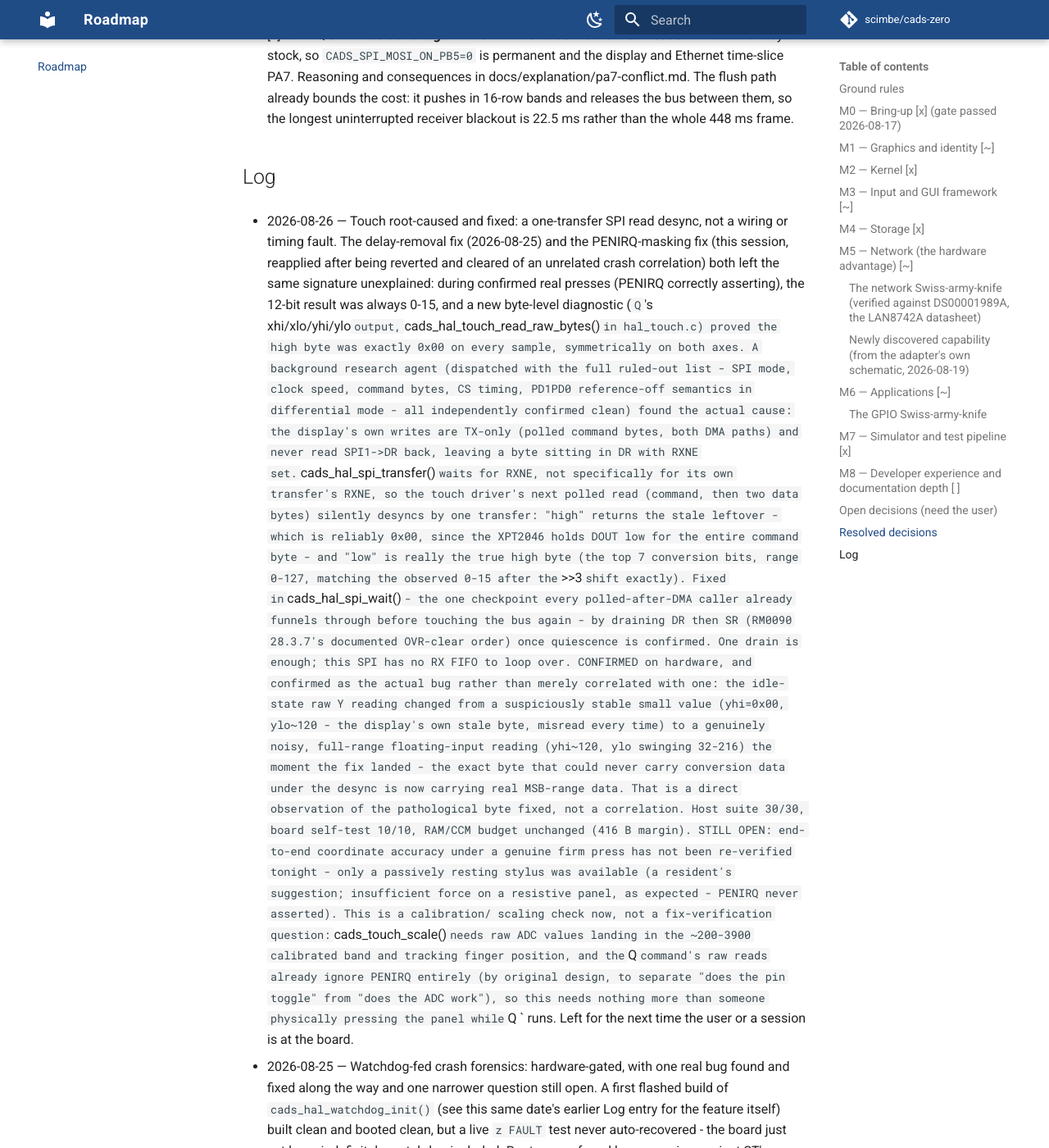
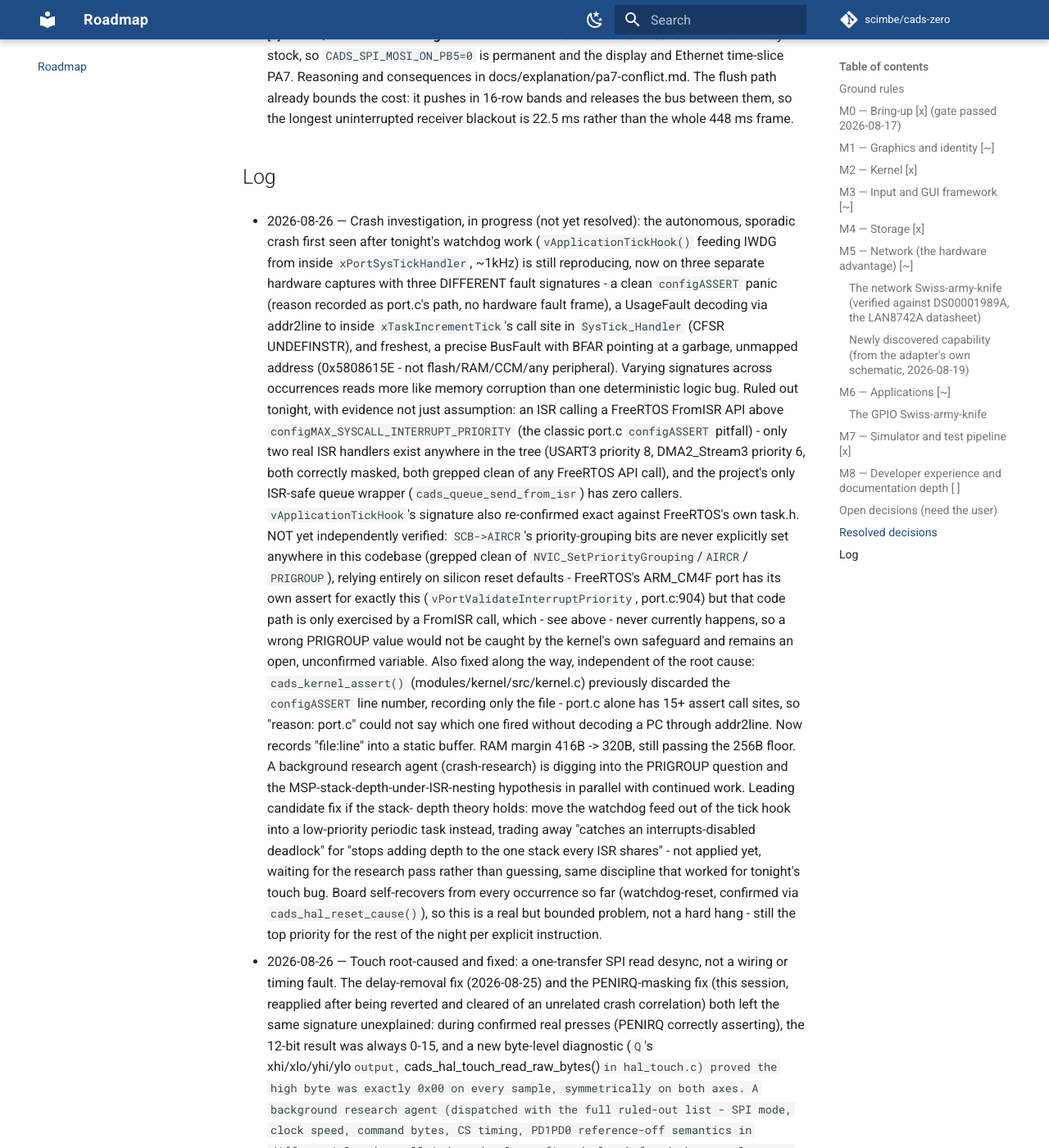
Before and after one commit to scimbe/cads-zero-firmware, an MkDocs documentation site: the page built from docs/ROADMAP.md, in a window 1280 px wide and 1400 px high, scrolled down 38823 px. Shown: the whole window at 82% size. Built offline with MkDocs 1.6.1 and Material for MkDocs 9.7.7, drawn with Linux system fonts in a browser that asks for light colours; comment, search, counter and statistics services are not loaded.

Commit message:
docs: log tonight's crash investigation progress in ROADMAP.md
In-progress write-up: three different fault signatures across three
captures (clean configASSERT panic, UsageFault/UNDEFINSTR, precise
BusFault with a garbage BFAR), the ISR-priority-violation hypothesis
ruled out by exhaustive ISR inventory, the still-open PRIGROUP
question, and the assert file:line fix. Not resolved yet - a research
agent is digging into the PRIGROUP/stack-depth angle before any
structural fix is applied.

```diff
--- a/docs/ROADMAP.md
+++ b/docs/ROADMAP.md
@@ -2020,6 +2020,53 @@ _None outstanding._
 
 ## Log
 
+- 2026-08-26 — Crash investigation, in progress (not yet resolved): the
+  autonomous, sporadic crash first seen after tonight's watchdog work
+  (`vApplicationTickHook()` feeding IWDG from inside `xPortSysTickHandler`,
+  ~1kHz) is still reproducing, now on three separate hardware captures with
+  three DIFFERENT fault signatures - a clean `configASSERT` panic (reason
+  recorded as port.c's path, no hardware fault frame), a UsageFault
+  decoding via addr2line to inside `xTaskIncrementTick`'s call site in
+  `SysTick_Handler` (CFSR UNDEFINSTR), and freshest, a precise BusFault
+  with BFAR pointing at a garbage, unmapped address (0x5808615E - not
+  flash/RAM/CCM/any peripheral). Varying signatures across occurrences
+  reads more like memory corruption than one deterministic logic bug.
+  Ruled out tonight, with evidence not just assumption: an ISR calling a
+  FreeRTOS FromISR API above `configMAX_SYSCALL_INTERRUPT_PRIORITY` (the
+  classic port.c `configASSERT` pitfall) - only two real ISR handlers
+  exist anywhere in the tree (USART3 priority 8, DMA2_Stream3 priority 6,
+  both correctly masked, both grepped clean of any FreeRTOS API call), and
+  the project's only ISR-safe queue wrapper (`cads_queue_send_from_isr`)
+  has zero callers. `vApplicationTickHook`'s signature also re-confirmed
+  exact against FreeRTOS's own task.h. NOT yet independently verified:
+  `SCB->AIRCR`'s priority-grouping bits are never explicitly set anywhere
+  in this codebase (grepped clean of `NVIC_SetPriorityGrouping`/`AIRCR`/
+  `PRIGROUP`), relying entirely on silicon reset defaults - FreeRTOS's
+  ARM_CM4F port has its own assert for exactly this
+  (`vPortValidateInterruptPriority`, port.c:904) but that code path is
+  only exercised by a FromISR call, which - see above - never currently
+  happens, so a wrong PRIGROUP value would not be caught by the kernel's
+  own safeguard and remains an open, unconfirmed variable.
+  Also fixed along the way, independent of the root cause:
+  `cads_kernel_assert()` (modules/kernel/src/kernel.c) previously
+  discarded the `configASSERT` line number, recording only the file -
+  port.c alone has 15+ assert call sites, so "reason: port.c" could not
+  say which one fired without decoding a PC through addr2line. Now
+  records "file:line" into a static buffer. RAM margin 416B -> 320B,
+  still passing the 256B floor.
+  A background research agent (crash-research) is digging into the
+  PRIGROUP question and the MSP-stack-depth-under-ISR-nesting hypothesis
+  in parallel with continued work. Leading candidate fix if the stack-
+  depth theory holds: move the watchdog feed out of the tick hook into a
+  low-priority periodic task instead, trading away "catches an
+  interrupts-disabled deadlock" for "stops adding depth to the one stack
+  every ISR shares" - not applied yet, waiting for the research pass
+  rather than guessing, same discipline that worked for tonight's touch
+  bug. Board self-recovers from every occurrence so far (watchdog-reset,
+  confirmed via `cads_hal_reset_cause()`), so this is a real but bounded
+  problem, not a hard hang - still the top priority for the rest of the
+  night per explicit instruction.
+
 - 2026-08-26 — Touch root-caused and fixed: a one-transfer SPI read desync,
   not a wiring or timing fault. The delay-removal fix (2026-08-25) and the
   PENIRQ-masking fix (this session, reapplied after being reverted and
```
